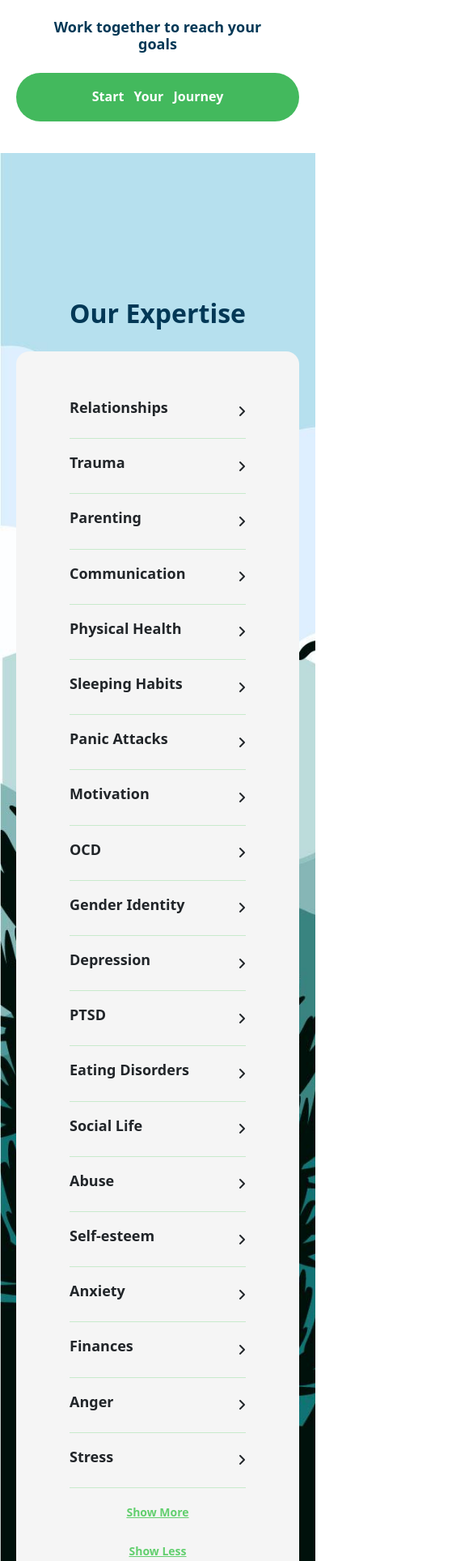
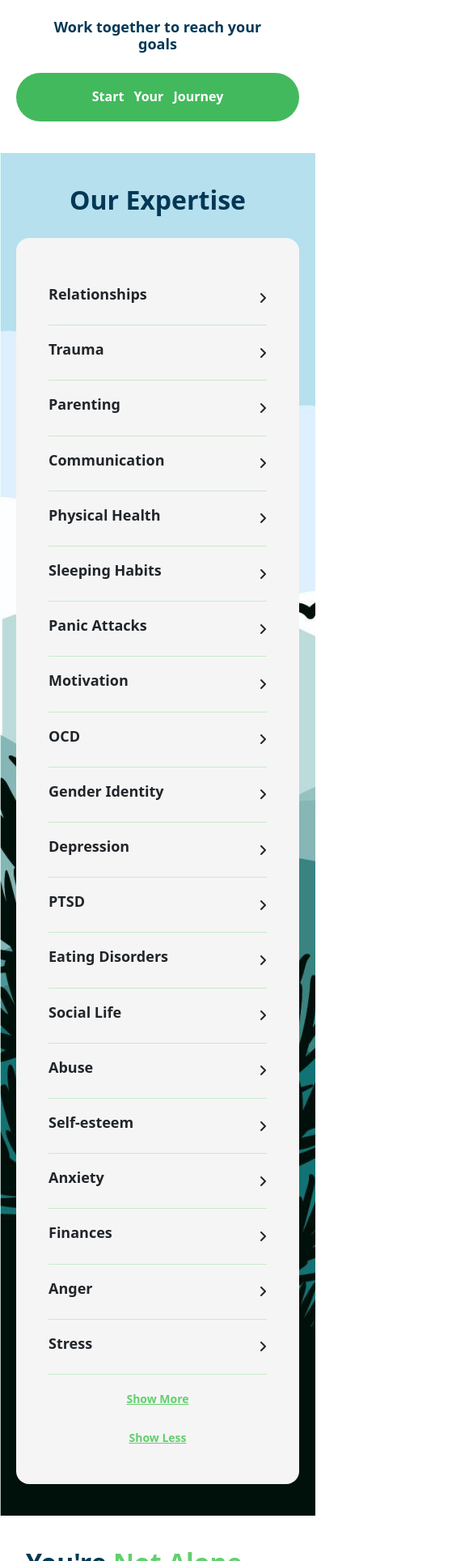
Before and after one commit to VikalpNimesh/eTharapyPro, a React (Vite) app: page / in a window 390 px wide. Shown: the part 1722-3650 px from the top of the page at 81% size, 585 px wide, since content can reach past the window. Built offline with nearby package versions, Linux system fonts and the light colour scheme.

Commit message:
logo done

```diff
--- a/src/components/header/Header.css
+++ b/src/components/header/Header.css
@@ -40,6 +40,12 @@
   width: 207.95px;
   height: 60px;
 }
+
+.header-logo img{
+  width: 207.95px;
+    height: 60px;
+}
+
 .header-logo-box a{
   width: 100%;
   height: 100%;
--- a/src/pages/aboutus page/cta banner/CtaBanner.css
+++ b/src/pages/aboutus page/cta banner/CtaBanner.css
@@ -51,9 +51,11 @@
     font-weight: 700;
     line-height: 35.2px;
     text-align: left;
+    margin: 0;
   }
 
   .ctaBanner-main > div {
     padding: 80px 32px;
+    gap: 40px;
   }
 }
--- a/src/pages/home/Our Expertise/OurExpertise.css
+++ b/src/pages/home/Our Expertise/OurExpertise.css
@@ -8,7 +8,7 @@
 
 }
 .expertise-main>h1{
-padding-top: 8.75rem;
+/* padding-top: 8.75rem; */
 padding-bottom: 5vw;
 /* color: white; */
 }
@@ -21,7 +21,10 @@ padding-bottom: 5vw;
     border-radius: 16px;
 }
 
-.exprtise-item{max-width: 228px;}
+.exprtise-item{
+    max-width: 228px;
+
+}
 
 .exprtise-item>div{
     display: flex;justify-content: space-between;
@@ -48,3 +51,13 @@ text-decoration: underline;
 
 padding: 20px 0 0 0 ;
 }
+
+@media (max-width:576px) {
+    .exprtise-item{
+        max-width: 280px!important;
+    }
+
+    .expertise-main>h1{
+        /* padding-top: 0px; */
+    }
+}
--- a/src/pages/home/Our Expertise/OurExpertise.jsx
+++ b/src/pages/home/Our Expertise/OurExpertise.jsx
@@ -117,7 +117,7 @@ const OurExpertise = () => {
             </div>
           </FlexboxGrid.Item>
           <FlexboxGrid.Item
-            className="exprtise-item"
+            className="exprtise-item d-block d-lg-none "
             as={Col}
             colspan={24}
             md={6}
```
